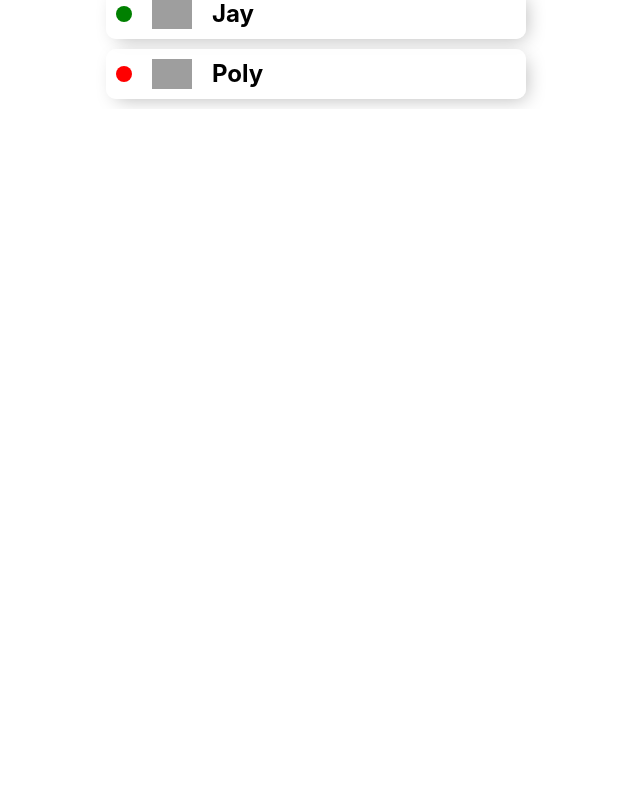
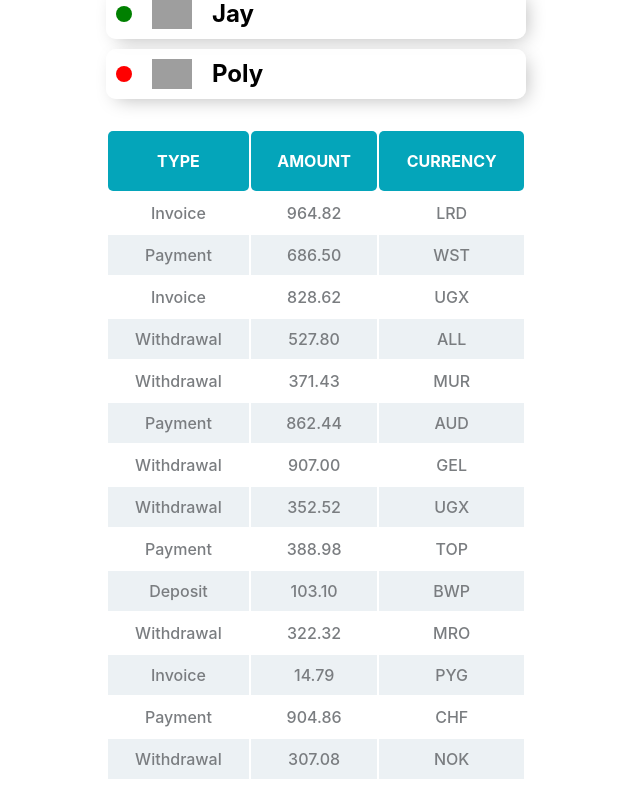
Before and after one commit to MarcinKowalczykk/goit-react-hw-01-components, a React (Create React App) app: page / in a window 1280 px wide. Shown: the part 840-1633 px from the top of the page, without its empty margins (324-964 px from the left). Before the commit the page ends 949 px from the top, so only its background shows below. Built offline with nearby package versions, Linux system fonts and the light colour scheme; grey boxes are pictures that could not be loaded.

Commit message:
transaction-added

```diff
--- a/src/components/App.jsx
+++ b/src/components/App.jsx
@@ -1,10 +1,12 @@
 import Profile from "./profile/Profile";
 import Statistics from "./statistics/Statistics";
 import FriendList from "./FriendList/FriendList";
+import TransactionHistory from "./TransactionHistory/TransactionHistory";
 
 import user from 'user';
 import data from 'data';
 import friends from 'friends';
+import transactions from 'transactions';
 
 export const App = () => {
   return (
@@ -23,6 +25,9 @@
              <FriendList
               friends={friends}
             />
+             <TransactionHistory
+              transactions={transactions}
+            />
     </>
   );
 };
--- /dev/null
+++ b/src/components/TransactionHistory/TransactionHistory.jsx
@@ -0,0 +1,41 @@
+
+import css from './TransactionHistory.module.css';
+
+import PropTypes from "prop-types";
+
+export default function TransactionHistory({transactions}) {
+    return (
+        <table className={css["transaction-history"]}>
+
+            <thead className={css.thead}>
+                <tr className={css.tr}>
+                    <th className={css.th}>Type</th>
+                    <th className={css.th}>Amount</th>
+                    <th className={css.th}>Currency</th>
+                </tr>
+            </thead>
+
+            <tbody>
+                {transactions.map(({id, type, amount, currency}) => {
+                    return (
+                        <tr key={id} className={css['transaction-tr']}>
+                            <td>{type}</td>
+                            <td>{amount}</td>
+                            <td>{currency}</td>
+                        </tr>
+                    )
+                })}
+            </tbody>
+
+        </table>
+    )
+}
+
+TransactionHistory.propTypes = {
+    transactions: PropTypes.arrayOf(PropTypes.shape({
+        id: PropTypes.string,
+        type: PropTypes.string,
+        amount: PropTypes.string,
+        currency: PropTypes.string,
+    })),
+  };
--- /dev/null
+++ b/src/components/TransactionHistory/TransactionHistory.module.css
@@ -0,0 +1,42 @@
+.transaction-history {
+   margin: 20px auto;
+    border-radius: 10px;
+    width: 420px;
+
+}
+
+.thead {
+    text-transform: uppercase;
+    background-color: rgb(4, 165, 186);
+    color: white;
+
+}
+
+.th {
+    padding: 20px 20px;
+    border-radius: 5px;
+}
+
+
+.transaction-tr td {
+    padding: 10px 20px;
+    color: rgb(122, 125, 128);
+    text-transform: capitalize;
+    text-align: center;
+    font-weight: 500;
+}
+
+.transaction-tr:nth-child(2n) {
+    background-color: rgb(236, 241, 244);
+}
+
+.transaction-tr:nth-child(2n-1) {
+    background-color: white;
+}
+
+.transaction-tr:last-child td:last-child {
+    border-bottom-right-radius: 7px;
+}
+.transaction-tr:last-child td:first-child {
+    border-bottom-left-radius: 7px;
+}
--- /dev/null
+++ b/src/transactions.json
@@ -0,0 +1,122 @@
+[
+  {
+    "id": "1e0700a2-5183-4291-85cc-2065a036a683",
+    "type": "invoice",
+    "amount": "964.82",
+    "currency": "LRD"
+  },
+  {
+    "id": "a30f821b-4d25-4ff0-abdd-e340b3f0dd2b",
+    "type": "payment",
+    "amount": "686.50",
+    "currency": "WST"
+  },
+  {
+    "id": "44dca67a-8e5a-4798-bf8e-b15efd4e1abd",
+    "type": "invoice",
+    "amount": "828.62",
+    "currency": "UGX"
+  },
+  {
+    "id": "ea8ed3dc-2b68-4a53-905a-53ecb0adef33",
+    "type": "withdrawal",
+    "amount": "527.80",
+    "currency": "ALL"
+  },
+  {
+    "id": "ea76146a-0b00-4b80-bc02-a8c822176712",
+    "type": "withdrawal",
+    "amount": "371.43",
+    "currency": "MUR"
+  },
+  {
+    "id": "63ca02f9-d637-46b5-9237-f3b24425e029",
+    "type": "payment",
+    "amount": "862.44",
+    "currency": "AUD"
+  },
+  {
+    "id": "ed0263e8-59a5-4bf1-87e0-2bb88e53dc34",
+    "type": "withdrawal",
+    "amount": "907.00",
+    "currency": "GEL"
+  },
+  {
+    "id": "6013bad0-750c-4691-8bc2-d8f2b43969c4",
+    "type": "withdrawal",
+    "amount": "352.52",
+    "currency": "UGX"
+  },
+  {
+    "id": "252c7be4-8b06-4fa7-8d42-61fb835b70d5",
+    "type": "payment",
+    "amount": "388.98",
+    "currency": "TOP"
+  },
+  {
+    "id": "4eaab41b-b967-40ac-82ed-85fc66f646f1",
+    "type": "deposit",
+    "amount": "103.10",
+    "currency": "BWP"
+  },
+  {
+    "id": "9648a350-8469-42d5-8bf3-18090de5fe67",
+    "type": "withdrawal",
+    "amount": "322.32",
+    "currency": "MRO"
+  },
+  {
+    "id": "9c5c25fb-1a95-4b2f-8d1f-4c4426d677cc",
+    "type": "invoice",
+    "amount": "14.79",
+    "currency": "PYG"
+  },
+  {
+    "id": "43ef232c-80e9-4d6f-b48a-b22405620de3",
+    "type": "payment",
+    "amount": "904.86",
+    "currency": "CHF"
+  },
+  {
+    "id": "5161682e-e620-4019-ab0a-24ceb10fbd20",
+    "type": "withdrawal",
+    "amount": "307.08",
+    "currency": "NOK"
+  },
+  {
+    "id": "7b119d71-42e6-4c42-a141-6818b07bb9ff",
+    "type": "invoice",
+    "amount": "275.07",
+    "currency": "AWG"
+  },
+  {
+    "id": "a4f65722-65c4-4c28-b1f4-b8ed988bb205",
+    "type": "deposit",
+    "amount": "213.10",
+    "currency": "STD"
+  },
+  {
+    "id": "c6e5784b-0ca3-48d6-86e5-b5128af5a523",
+    "type": "invoice",
+    "amount": "116.11",
+    "currency": "CUP CUC"
+  },
+  {
+    "id": "c9ebed6a-3a02-4b49-ac0d-0534b51f2bfd",
+    "type": "invoice",
+    "amount": "878.67",
+    "currency": "HKD"
+  },
+  {
+    "id": "a4a98b0e-b22c-438b-9f83-de2df52110c8",
+    "type": "invoice",
+    "amount": "725.03",
+    "currency": "UYU UYI"
+  },
+  {
+    "id": "b39bfa7a-0166-4c47-94d6-87d20590f746",
+    "type": "payment",
+    "amount": "405.45",
+    "currency": "MDL"
+  }
+]
```
